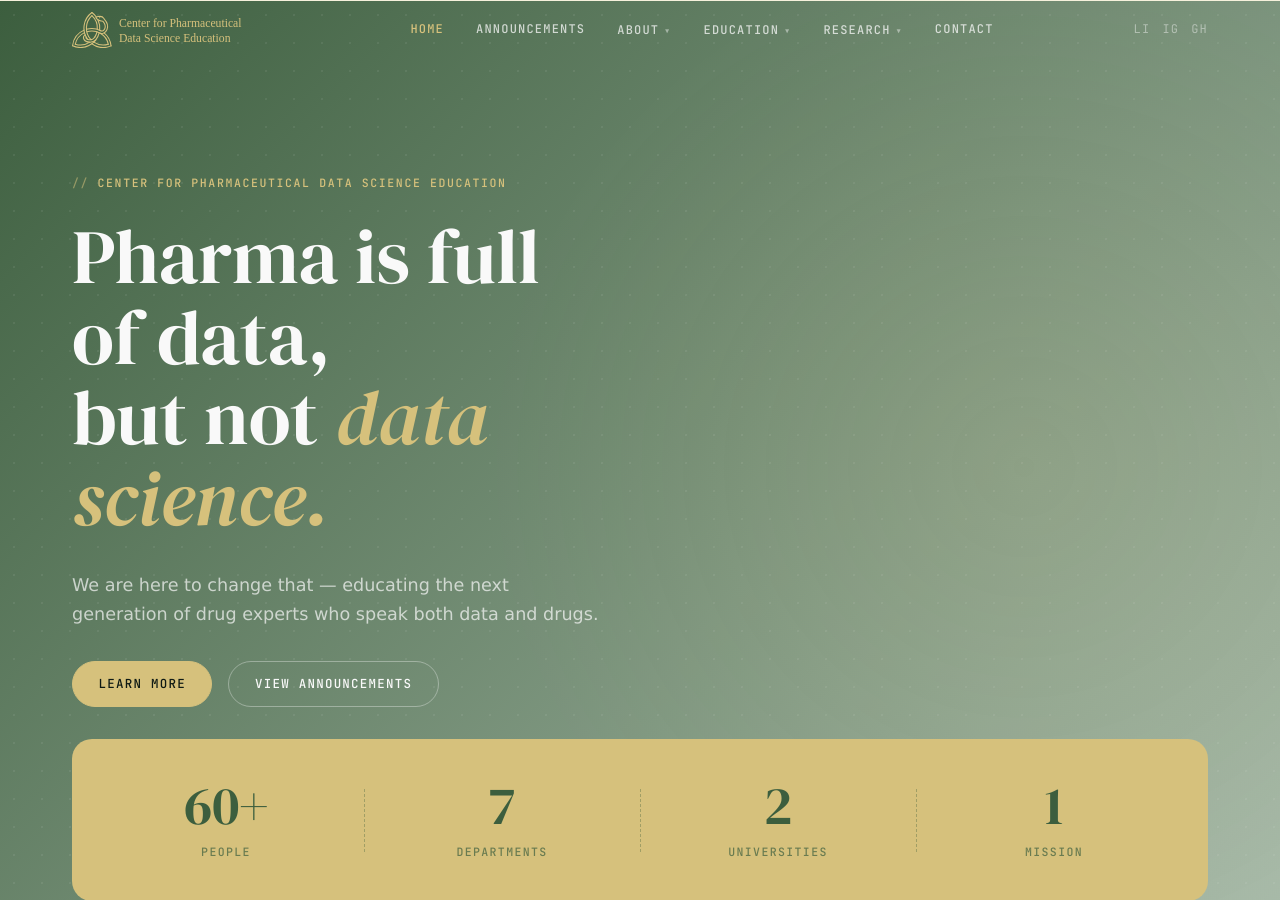
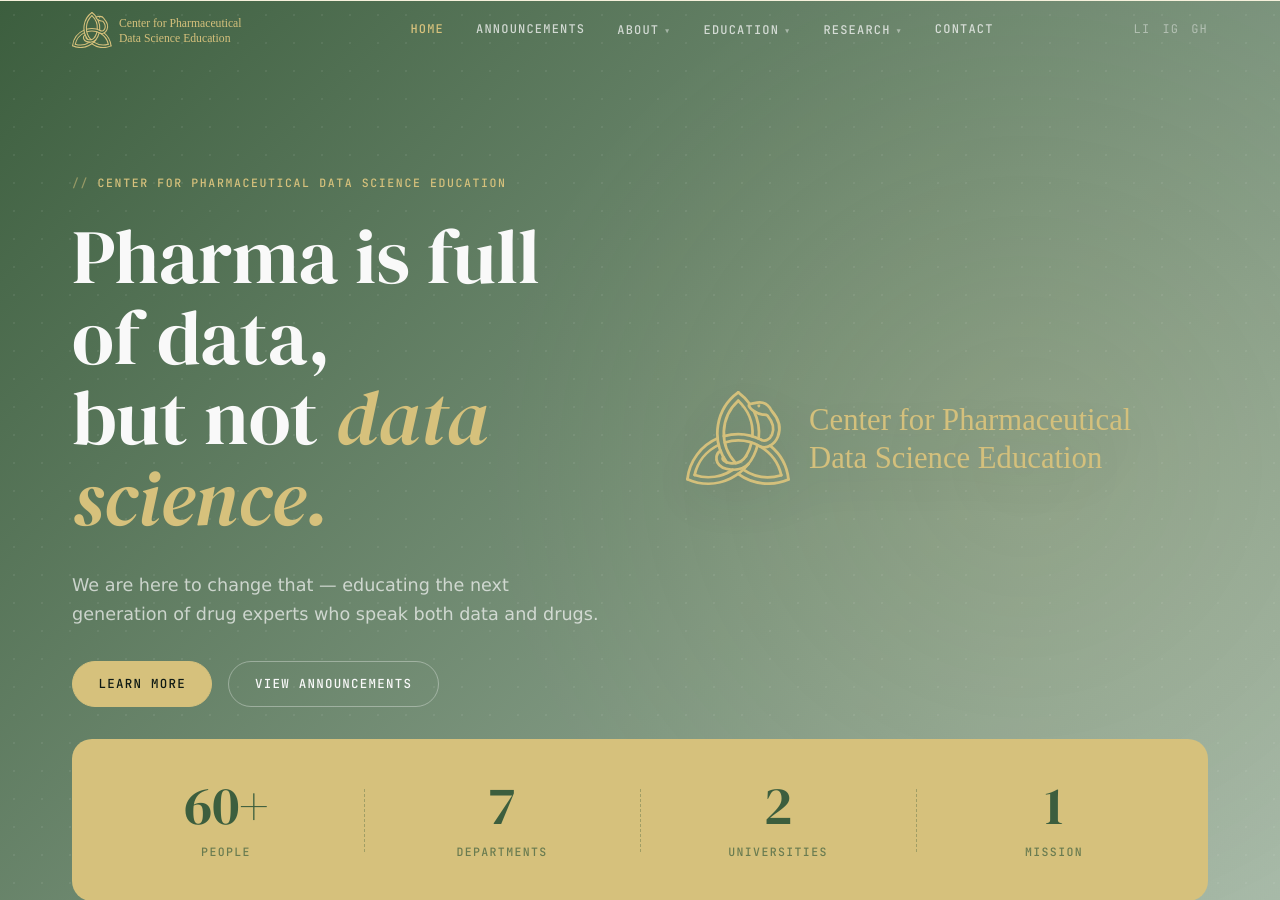
Before and after one commit to CPDSE/PagesCMS, a Jekyll site: the page built from index.md, in a window 1280 px wide and 900 px high. Built offline with Jekyll 4.4.1, drawn with Linux system fonts in a browser that asks for light colours.

Commit message:
include logo in hero

```diff
--- a/_layouts/home.html
+++ b/_layouts/home.html
@@ -13,6 +13,9 @@ layout: default
         <a href="{{ '/about/' | relative_url }}" class="btn btn-primary">Learn more</a>
         <a href="{{ '/announcements/' | relative_url }}" class="btn btn-ghost">View announcements</a>
       </div>
+    </div>
+    <div class="hero-logo-wrap" aria-hidden="true">
+      <img src="{{ '/assets/logo_wide_gold.svg' | relative_url }}" alt="" class="hero-logo-mark">
     </div>
   </div>
 
--- a/assets/css/main.css
+++ b/assets/css/main.css
@@ -221,6 +221,10 @@ a { color: inherit; }
   padding: 0 var(--space-md);
   position: relative;
   z-index: 3;
+  display: grid;
+  grid-template-columns: minmax(0, 1fr) minmax(300px, 0.95fr);
+  gap: clamp(2rem, 5vw, 5rem);
+  align-items: center;
 }
 .hero-video-wrap {
   position: absolute;
@@ -293,7 +297,7 @@ a { color: inherit; }
   color: rgba(249,249,249,0.74);
 }
 .section-announcements .announcement-card h3 {
-  color: var(--offwhite);
+  color: #3C5E3E;
 }
 .section-announcements .announcement-card p {
   color: rgba(249,249,249,0.82) !important;
@@ -330,7 +334,19 @@ a { color: inherit; }
 }
 .hero-inner {
   min-width: 0;
-  max-width: clamp(300px, 48%, 560px);
+  max-width: 560px;
+}
+.hero-logo-wrap {
+  display: flex;
+  justify-content: flex-end;
+  align-items: center;
+  min-width: 0;
+}
+.hero-logo-mark {
+  width: min(100%, 560px);
+  height: auto;
+  opacity: 0.98;
+  filter: drop-shadow(0 16px 26px rgba(15,26,20,0.18));
 }
 .hero-label {
   display: inline-block;
@@ -492,13 +508,13 @@ a { color: inherit; }
   background: linear-gradient(135deg, #3C5E3E 0%, #A9BBAA 100%);
 }
 .community-layout {
-  display: grid;
-  grid-template-columns: minmax(0, 1fr) minmax(320px, 0.95fr);
+  display: flex;
+  align-items: center;
   gap: var(--space-lg);
-  align-items: center;
 }
 .community-text {
   min-width: 0;
+  flex: 1 1 0;
 }
 .community-copy {
   color: rgba(249,249,249,0.75);
@@ -513,7 +529,10 @@ a { color: inherit; }
 }
 .community-visual {
   display: flex;
+  flex: 0 0 46%;
   justify-content: flex-end;
+  margin-left: auto;
+  min-width: 320px;
 }
 .community-img {
   width: 100%;
@@ -694,7 +713,16 @@ a { color: inherit; }
 }
 
 @media (max-width: 768px) {
-  .connect-grid { grid-template-columns: 1fr; }
+  .hero-main {
+    grid-template-columns: 1fr;
+  }
+  .hero-logo-wrap {
+    justify-content: flex-start;
+    margin-top: var(--space-sm);
+  }
+  .hero-logo-mark {
+    width: min(100%, 380px);
+  }
   .timeline-tabs {
     padding: 0;
     gap: 0;
@@ -855,11 +883,12 @@ a { color: inherit; }
 }
 @media (max-width: 700px) {
   .community-layout {
-    grid-template-columns: 1fr;
+    display: block;
   }
   .community-visual {
     justify-content: stretch;
-    order: 2;
+    min-width: 0;
+    margin-top: var(--space-md);
   }
   .community-img {
     max-width: none;
```
Also changed, not shown: assets/logos/logo_snake_green.svg (added).
